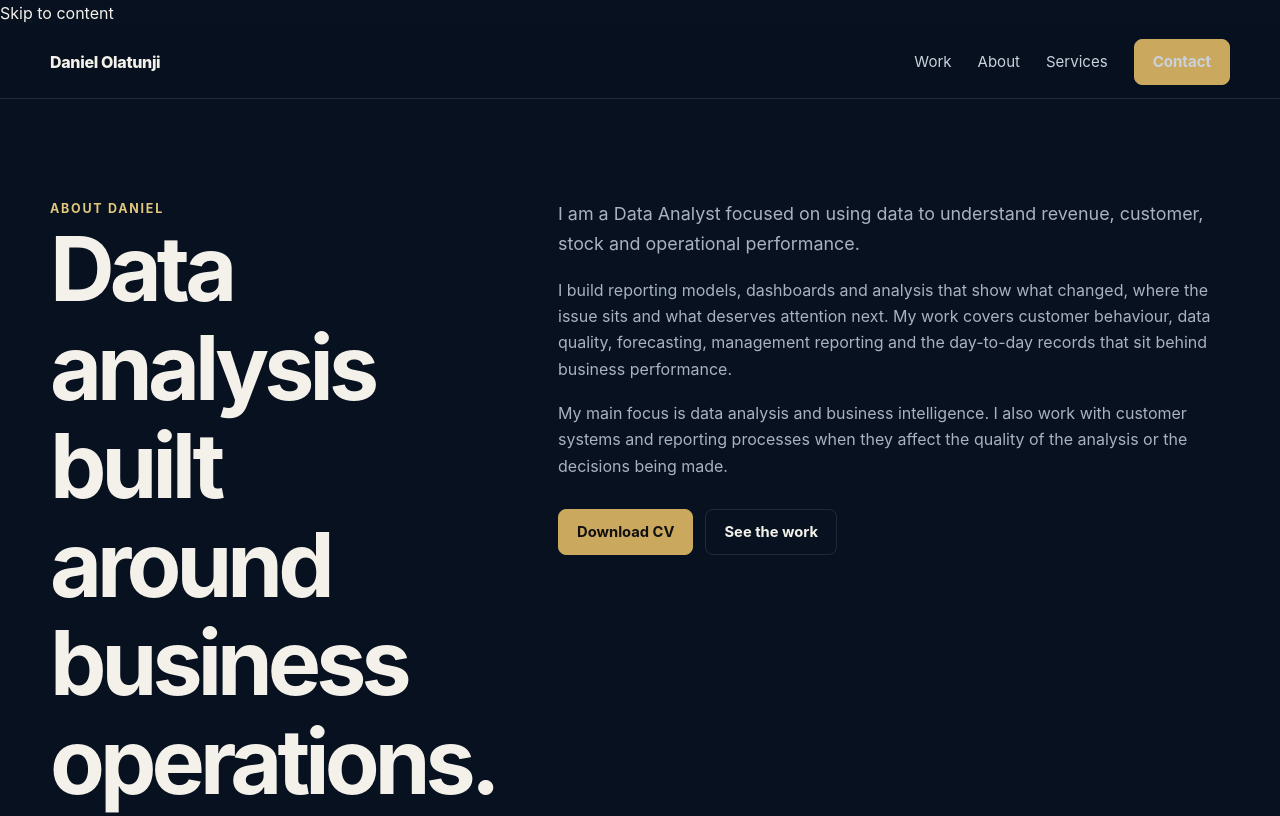
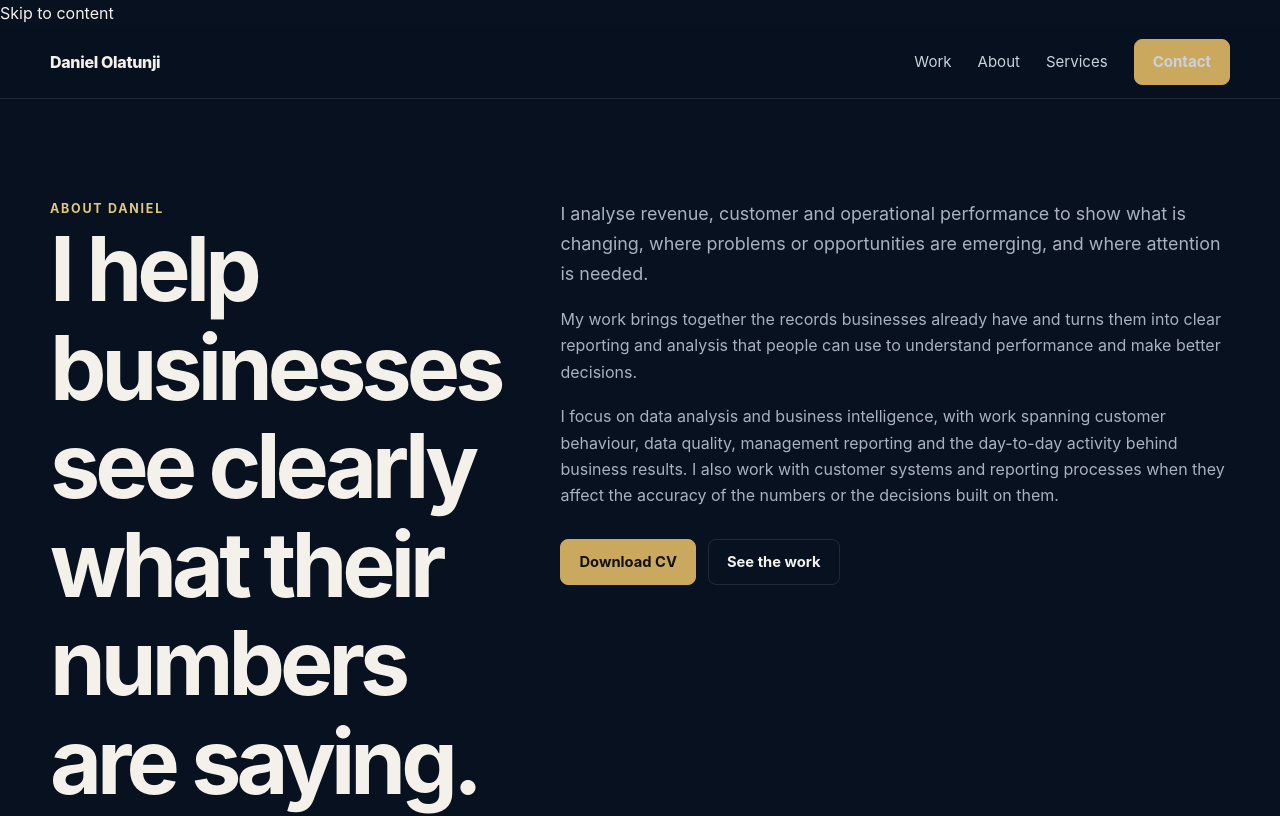
Before and after one commit to oreoluwadaniel/daniel-olatunji-portfolio, a Next.js app: page /about in a window 1280 px wide. Shown: the top 816 px of the page. Built offline with nearby package versions, Linux system fonts and the light colour scheme.

Commit message:
Update About section with new positioning

```diff
--- a/app/about/page.tsx
+++ b/app/about/page.tsx
@@ -16,6 +16,6 @@ const skills = [
 ];
 
 export default function AboutPage() { return <main>
-  <section className="section"><div className="container two-col"><div><div className="eyebrow">About Daniel</div><h1>Data analysis built around business operations.</h1></div><div><p className="lead">I am a Data Analyst focused on using data to understand revenue, customer, stock and operational performance.</p><p>I build reporting models, dashboards and analysis that show what changed, where the issue sits and what deserves attention next. My work covers customer behaviour, data quality, forecasting, management reporting and the day-to-day records that sit behind business performance.</p><p>My main focus is data analysis and business intelligence. I also work with customer systems and reporting processes when they affect the quality of the analysis or the decisions being made.</p><div className="actions"><a className="btn btn-primary" href="/cv/Daniel_Olatunji_CV.pdf" download>Download CV</a><Link className="btn btn-secondary" href="/work">See the work</Link></div></div></div></section>
+  <section className="section"><div className="container two-col"><div><div className="eyebrow">About Daniel</div><h1>I help businesses see clearly what their numbers are saying.</h1></div><div><p className="lead">I analyse revenue, customer and operational performance to show what is changing, where problems or opportunities are emerging, and where attention is needed.</p><p>My work brings together the records businesses already have and turns them into clear reporting and analysis that people can use to understand performance and make better decisions.</p><p>I focus on data analysis and business intelligence, with work spanning customer behaviour, data quality, management reporting and the day-to-day activity behind business results. I also work with customer systems and reporting processes when they affect the accuracy of the numbers or the decisions built on them.</p><div className="actions"><a className="btn btn-primary" href="/cv/Daniel_Olatunji_CV.pdf" download>Download CV</a><Link className="btn btn-secondary" href="/work">See the work</Link></div></div></div></section>
   <section className="section"><div className="container"><div className="eyebrow">Core skills</div><h2>What I work with.</h2><div className="three-grid">{skills.map(([a,b])=><div className="card" key={a}><h3>{a}</h3><p>{b}</p></div>)}</div></div></section>
 </main>; }
```
